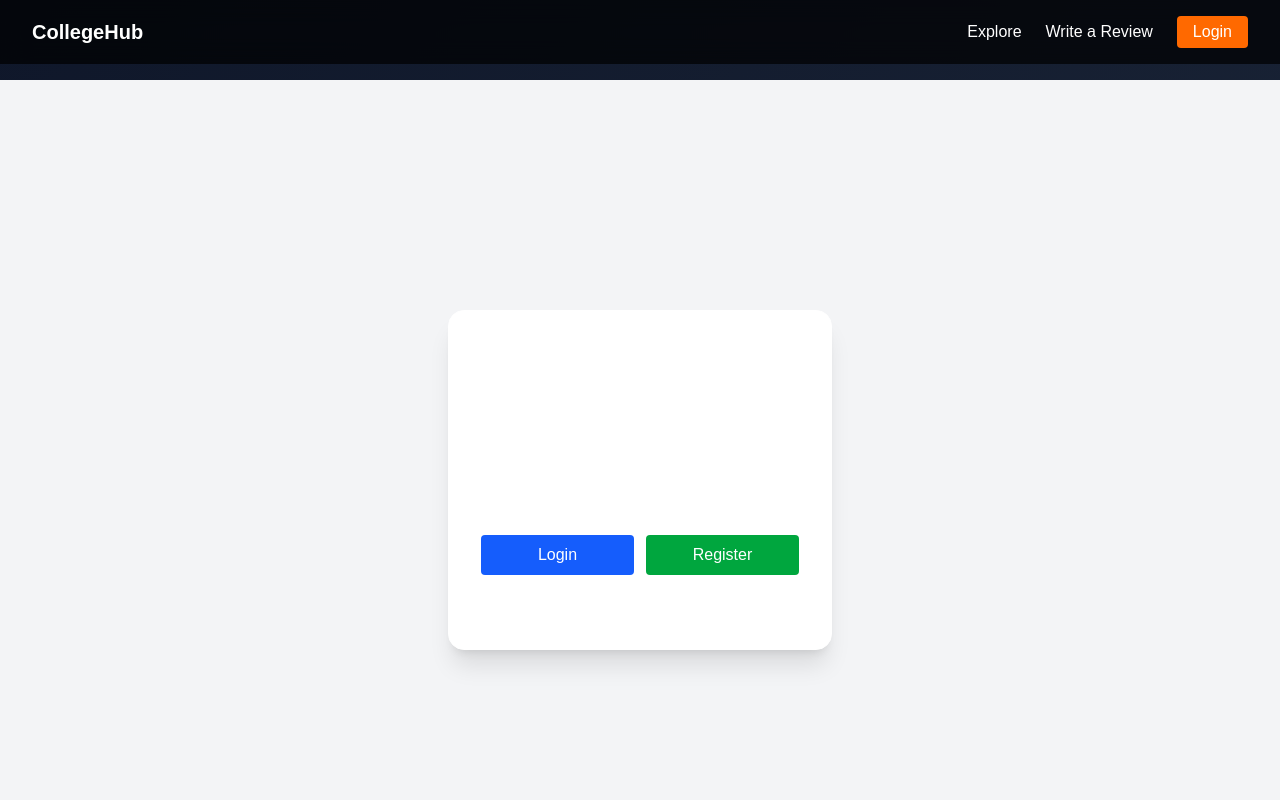
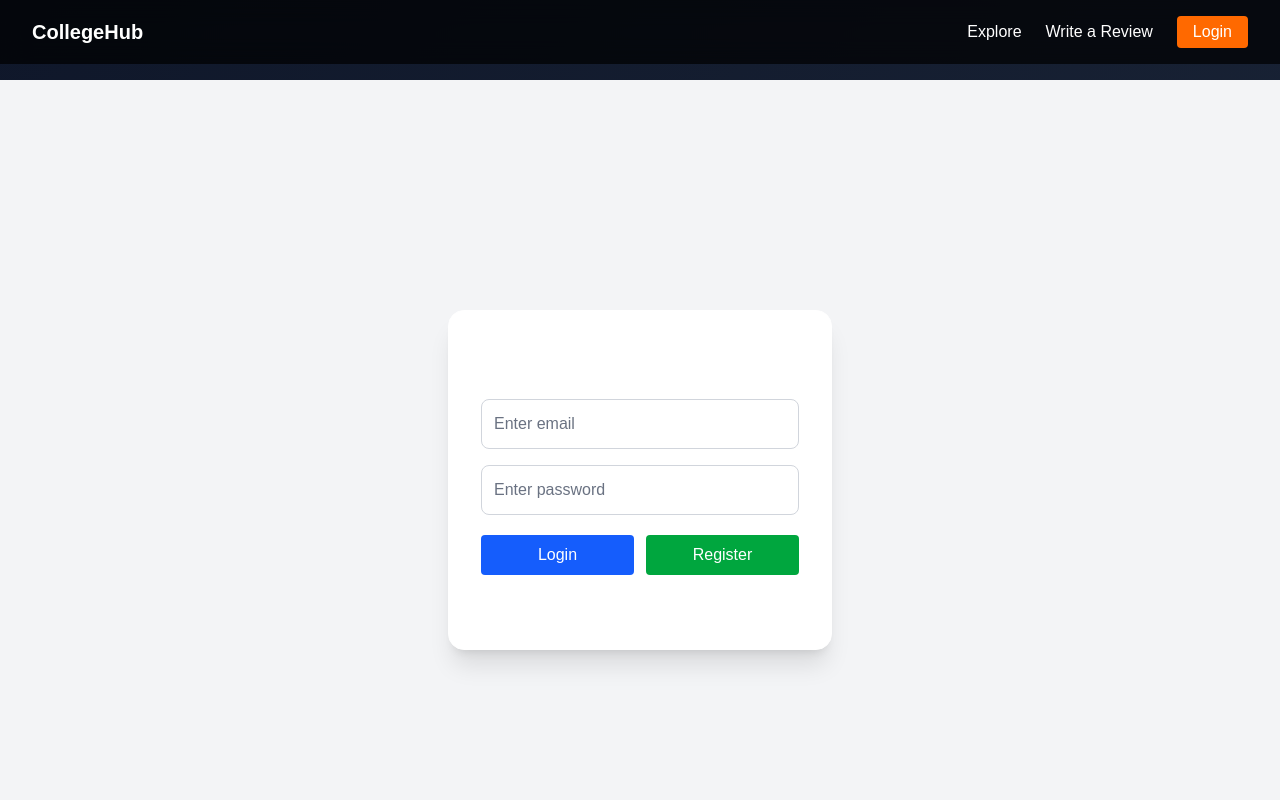
Before and after one commit to Anushka03716/college-platform, a Next.js app: page /login in a window 1280 px wide. Shown: the top 800 px of the page. Built offline with nearby package versions, Linux system fonts and the light colour scheme.

Commit message:
fix: input visibility issue

```diff
--- a/app/login/page.tsx
+++ b/app/login/page.tsx
@@ -94,18 +94,18 @@ export default function LoginPage() {
 
     <input
       type="email"
+      placeholder="Enter email"
       value={email}
-          placeholder="Enter email"
       onChange={(e) => setEmail(e.target.value)}
-          className="border p-3 w-full mb-4 rounded-lg"
+      className="border border-gray-300 bg-white text-black p-3 w-full mb-4 rounded-lg placeholder-gray-500"
     />
 
     <input
       type="password"
+      placeholder="Enter password"
       value={password}
-          placeholder="Enter password"
       onChange={(e) => setPassword(e.target.value)}
-          className="border p-3 w-full mb-5 rounded-lg"
+      className="border border-gray-300 bg-white text-black p-3 w-full mb-5 rounded-lg placeholder-gray-500"
     />
 
         <div className="flex gap-3">
```
Lines whose indentation alone changed are shown as unchanged.
